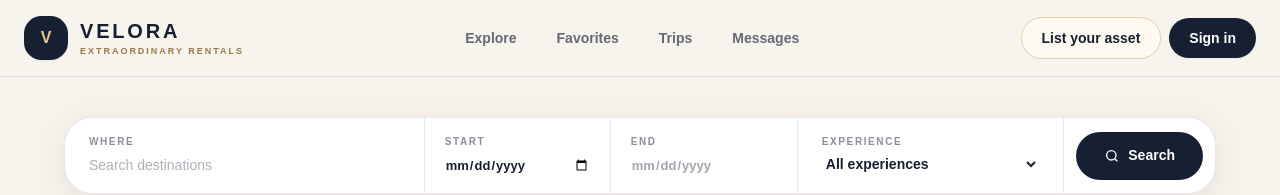
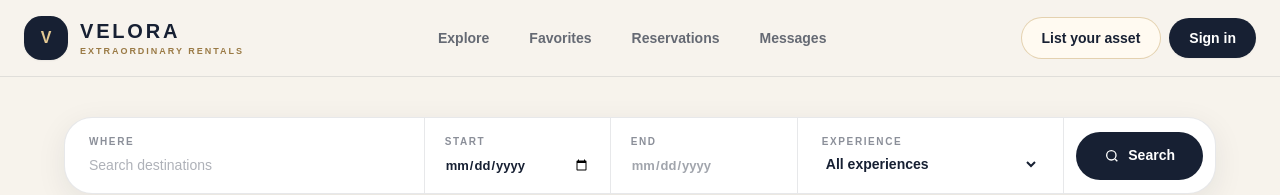
Before and after one commit to stacknaya/velora-marketplace, a Next.js app: page / in a window 1280 px wide. Shown: the top 195 px of the page. Built offline with nearby package versions, Linux system fonts and the light colour scheme; no server answers; the database is empty.

Commit message:
Update Trips navigation to Reservations

```diff
--- a/components/Header.tsx
+++ b/components/Header.tsx
@@ -40,11 +40,11 @@ export default async function Header() {
           </Link>
 
           <Link
-            href="/trips"
-            className="rounded-full px-4 py-2 text-sm font-semibold text-[#172033]/65 transition hover:bg-white hover:text-[#172033]"
-          >
-            Trips
-          </Link>
+  href="/reservations"
+  className="rounded-full px-4 py-2 text-sm font-semibold text-[#172033]/65 transition hover:bg-white hover:text-[#172033]"
+>
+  Reservations
+</Link>
 
           <Link
             href="/messages"
```
